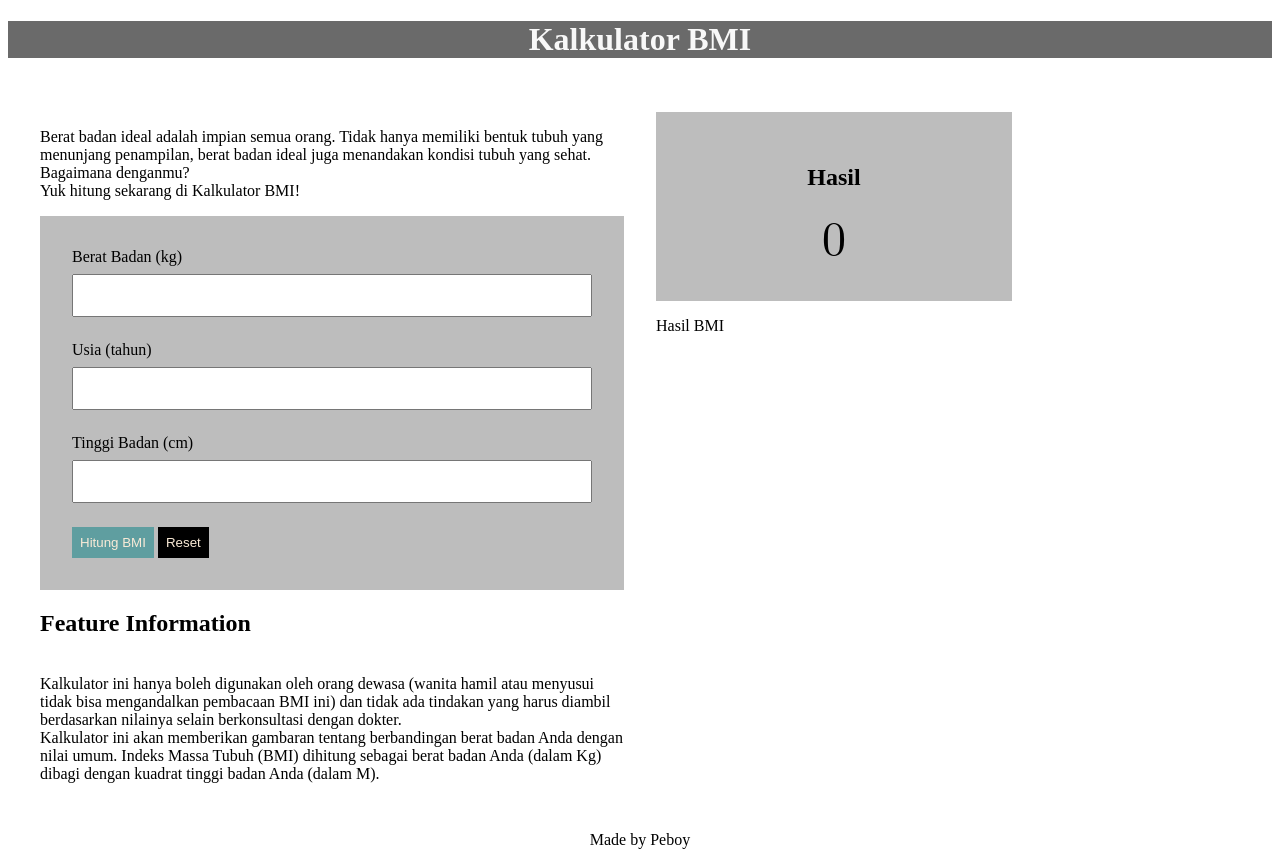
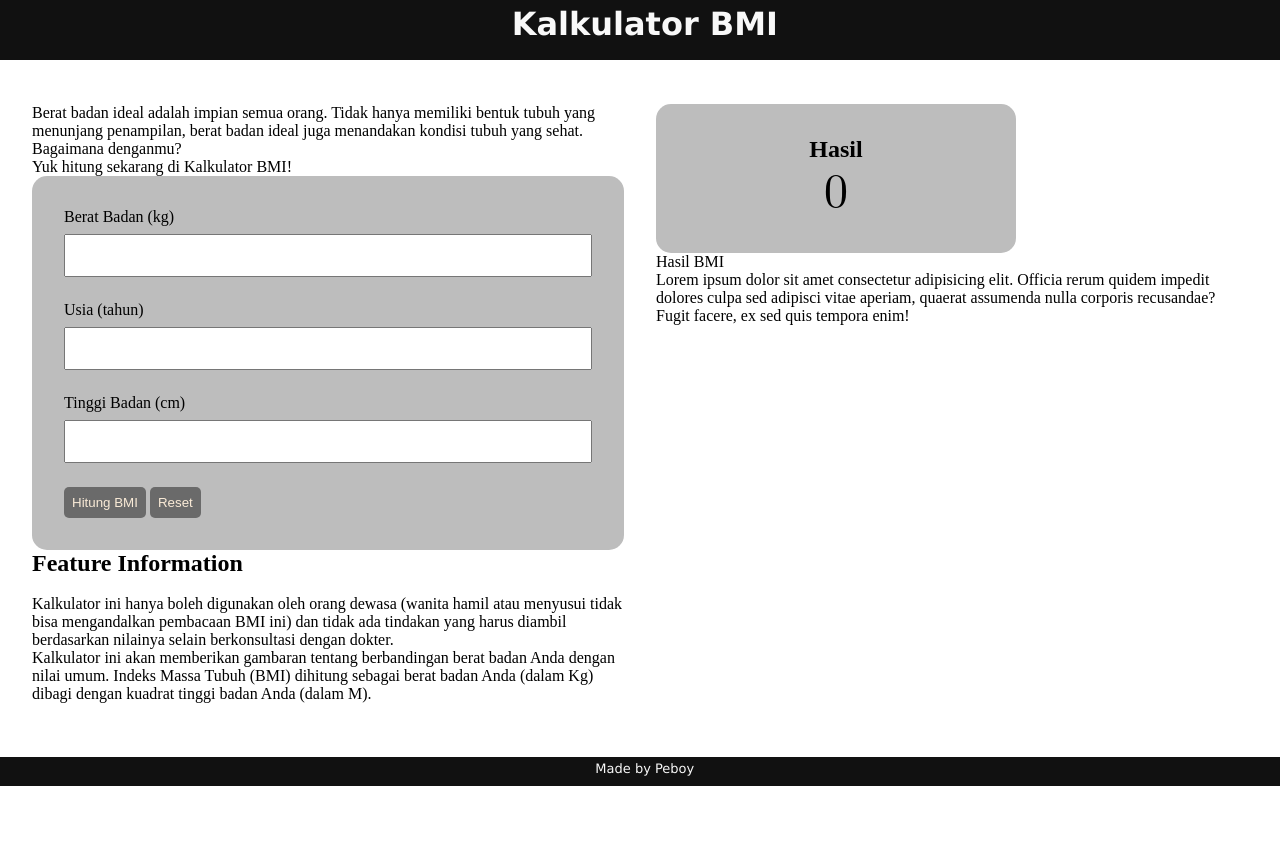
Before and after one commit to revou-fundamental-course/20-jan-25-peboiy25, a plain HTML site: page index.html in a window 1280 px wide. After the commit the page ends 800 px from the top, so only its background shows below. Drawn offline with Linux system fonts and the light colour scheme.

Commit message:
update header footer

```diff
--- a/css/styles.css
+++ b/css/styles.css
@@ -1,4 +1,8 @@
 /* Ini File CSS */
+* {
+    margin: 0;
+    padding: 0;
+}
 
 main {
     display: flex;
@@ -13,22 +17,31 @@ body::-webkit-scrollbar {
 
 footer {
     text-align: center;
+    width: 100%;
+    margin-top: 22px;
+    padding: 0.3rem;
+    background: #111111;
+    color: #f8f8f8;
+    height: 20px;
+    font-family: Verdana, Geneva, Tahoma, sans-serif;
+    font-size: small;
 }
 
 .main-header {
     text-align: center;
-    background-color: #6a6a6a;
+    background-color: #111111;
     color: #f8f8f8;
     width: 100%;
-}
-
-ul {
-    list-style-type: none;
+    height: 50px;
+    margin-bottom: 12px;
+    padding: 0.3rem;
+    font-family: 'Lucida Sans', 'Lucida Sans Regular', 'Lucida Grande', 'Lucida Sans Unicode', Geneva, Verdana, sans-serif;
 }
 
 section {
     width: 50%;
 }
+
 
 input[type=number] {
     width: 100%;
@@ -40,6 +53,11 @@ input[type=number] {
 form {
     background-color:#bdbdbd;
     padding: 32px;
+    border-radius: 15px;
+    -webkit-border-radius: 15px;
+    -moz-border-radius: 15px;
+    -ms-border-radius: 15px;
+    -o-border-radius: 15px;
 }
 
 .form-group {
@@ -55,17 +73,32 @@ button {
 }
 
 .bg-black {
-    background-color: black;
+    background-color: #6a6a6a;
+    border-radius: 5px;
+    -webkit-border-radius: 5px;
+    -moz-border-radius: 5px;
+    -ms-border-radius: 5px;
+    -o-border-radius: 5px;
 }
 
 .bg-cadet-blue {
-    background-color: cadetblue;
+    background-color: #6a6a6a;
+    border-radius: 5px;
+    -webkit-border-radius: 5px;
+    -moz-border-radius: 5px;
+    -ms-border-radius: 5px;
+    -o-border-radius: 5px;
 }
 
 .result-section {
     padding: 32px;
     text-align: center;
     background-color: #bdbdbd;
+    border-radius: 15px;
+    -webkit-border-radius: 15px;
+    -moz-border-radius: 15px;
+    -ms-border-radius: 15px;
+    -o-border-radius: 15px;
 }
 
 #result-bmi {
--- a/index.html
+++ b/index.html
@@ -71,6 +71,7 @@
 
             <article>
                 <p>Hasil BMI</br>
+                   Lorem ipsum dolor sit amet consectetur adipisicing elit. Officia rerum quidem impedit dolores culpa sed adipisci vitae aperiam, quaerat assumenda nulla corporis recusandae? Fugit facere, ex sed quis tempora enim!
                 </p>
             </article>
         </section>
```
